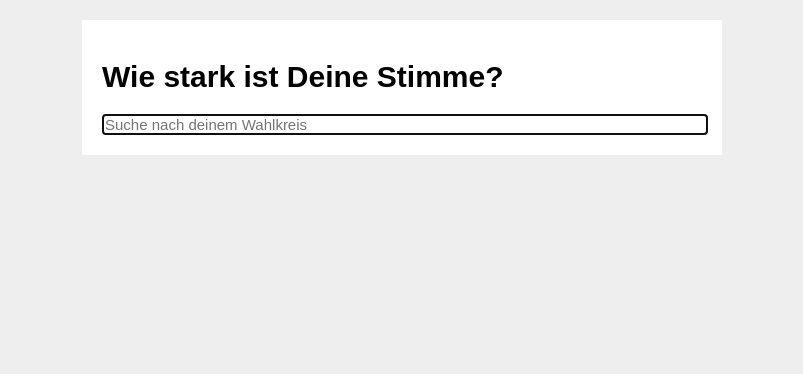
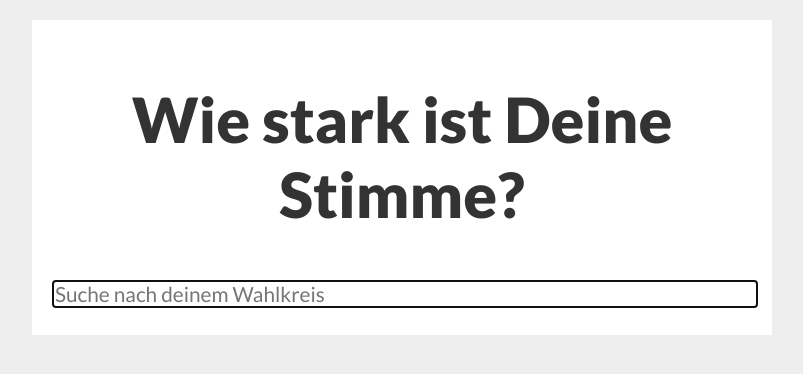
Before and after one commit to codefornrw/vote-impactor, a plain HTML site: page index.html in a window 1280 px wide. Shown: the whole page, without its empty margins (238-1041 px from the left). Drawn offline with nearby package versions, Linux system fonts and the light colour scheme.

Commit message:
Update build.

```diff
--- a/styles/bundle.css
+++ b/styles/bundle.css
@@ -1,2 +1,2 @@
-body{background-color:#eee}.election-impact{width:600px;margin:0 auto;margin-top:20px;padding:20px;background-color:#fff;font-family:sans-serif;font-size:15px}.election-impact__searchbox input{font-size:15px;width:100%;border:1px dashed gray}.election-impact__result-list__item{padding:20px;margin-top:30px;border:1px solid gray}.election-impact__result-list__item:hover{background-color:#f2f2f2}.election-impact__district-detail section{padding:20px;margin-top:30px;border:1px solid gray}.election-impact__district-detail section .small{font-size:12px;text-transform:uppercase;color:gray}.election-impact__district-detail section .big{color:red;font-size:20px}
+@import url(https://cdnjs.cloudflare.com/ajax/libs/normalize/5.0.0/normalize.min.css);@import url(https://fonts.googleapis.com/css?family=Lato:300,400,900);body{background-color:#eee}.election-impact{font-family:Lato,sans-serif;font-size:1.3em;line-height:2em;font-weight:400;width:700px;margin:0 auto;margin-top:20px;padding:20px;color:#333;background-color:#fff}.election-impact h1,.election-impact h2,.election-impact h3,.election-impact strong{font-weight:900}.election-impact h1{text-align:center;line-height:1.2em;font-size:3em}.election-impact__searchbox input{width:100%;border:1px solid gray}.election-impact__result-list__item{padding:20px;margin-top:30px;border:1px solid gray}.election-impact__result-list__item:hover{background-color:#f2f2f2}.election-impact__district-detail section{padding:20px;margin-top:30px;border:1px solid gray}.election-impact__district-detail section .small{font-weight:300;font-size:12px;text-transform:uppercase;color:gray}.election-impact__district-detail section .big{color:#c00;font-size:2em;text-align:center}
 /*# sourceMappingURL=bundle.css.map*/
```
